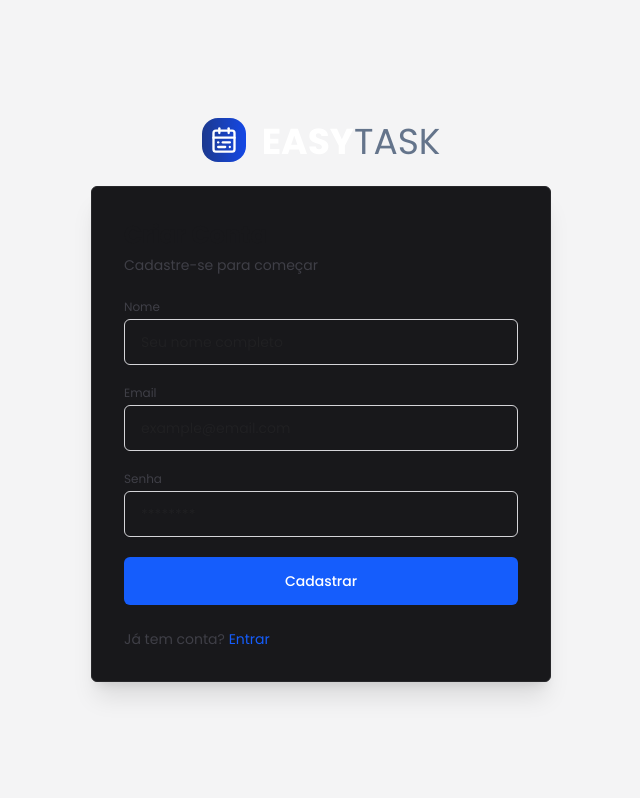
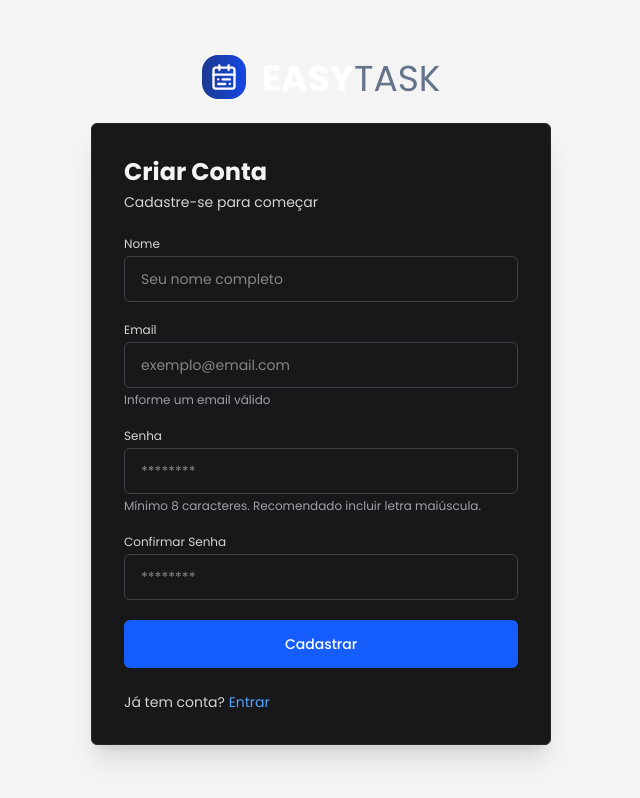
Before and after one commit to appeasytaskmanager/app-taskeasy, a Next.js app: page /auth/register in a window 1280 px wide. Shown: the whole page, without its empty margins (319-959 px from the left). Built offline with nearby package versions, Linux system fonts and the light colour scheme.

Commit message:
validações e integração de dois codigos de cadastro

```diff
--- a/src/app/components/view/auth/register/cadastro.tsx
+++ b/src/app/components/view/auth/register/cadastro.tsx
@@ -6,114 +6,249 @@ import { ArrowRightIcon } from "lucide-react";
 import Link from "next/link";
 import { useState } from "react";
 
+type FormState = {
+  name: string;
+  email: string;
+  password: string;
+  confirmPassword: string;
+};
+
+const emailRegex = /^[^\s@]+@[^\s@]+\.[^\s@]+$/;
+
+const mockExistingEmails = [
+  "admin@example.com",
+  "user@teste.com",
+  "teste@domain.com",
+];
+
+async function checkEmailExists(email: string): Promise<boolean> {
+  await new Promise((r) => setTimeout(r, 700));
+  return mockExistingEmails.includes(email.toLowerCase());
+}
+
 export function Cadastro() {
-  const [name, setNome] = useState("");
-  const [email, setEmail] = useState("");
-  const [password, setPassword] = useState("");
-  const [erro, setErro] = useState("");
+  const [form, setForm] = useState<FormState>({
+    name: "",
+    email: "",
+    password: "",
+    confirmPassword: "",
+  });
 
-  const handleCadastro = async (e: React.FormEvent) => {
+  const [errors, setErrors] = useState<
+    Partial<Record<keyof FormState | "general", string>>
+  >({});
+
+  const [checkingEmail, setCheckingEmail] = useState(false);
+  const [emailAvailable, setEmailAvailable] = useState<boolean | null>(null);
+
+  function handleChange<K extends keyof FormState>(key: K, value: string) {
+    setForm((s) => ({ ...s, [key]: value }));
+    setErrors((e) => ({ ...e, [key]: undefined, general: undefined }));
+    if (key === "email") setEmailAvailable(null);
+  }
+
+  const senhaTemMaiuscula = /[A-Z]/.test(form.password);
+
+  async function validateAll(): Promise<boolean> {
+    const newErrors: typeof errors = {};
+
+    // Nome
+    if (!form.name.trim()) newErrors.name = "Nome é obrigatório.";
+
+    // Email
+    if (!form.email.trim()) {
+      newErrors.email = "Email é obrigatório.";
+    } else if (!emailRegex.test(form.email.trim())) {
+      newErrors.email = "Formato de email inválido.";
+    } else {
+      setCheckingEmail(true);
+      try {
+        const exists = await checkEmailExists(form.email.trim());
+        setEmailAvailable(!exists);
+        if (exists) newErrors.email = "Este email já está cadastrado.";
+      } finally {
+        setCheckingEmail(false);
+      }
+    }
+
+    // Senha
+    if (!form.password) {
+      newErrors.password = "Senha é obrigatória.";
+    } else if (form.password.length < 8) {
+      newErrors.password = "A senha deve ter no mínimo 8 caracteres.";
+    }
+
+    // Confirmar Senha
+    if (form.confirmPassword !== form.password) {
+      newErrors.confirmPassword = "As senhas não coincidem.";
+    }
+
+    setErrors(newErrors);
+    return Object.keys(newErrors).length === 0;
+  }
+
+  async function handleCadastro(e: React.FormEvent) {
     e.preventDefault();
 
-    if (!name || !email || !password) {
-      setErro("É necessário preencher todos os campos.");
-      return;
-    }
+    const ok = await validateAll();
+    if (!ok) return;
 
-    setErro("");
-    const response = JSON.stringify({ name, email, password });
+    try {
+      const response = JSON.stringify({
+        name: form.name,
+        email: form.email,
+        password: form.password,
+      });
+
       const responseApi = await fetch("/api/auth/register", {
         method: "POST",
+        headers: { "Content-Type": "application/json" },
         body: response,
       });
+
       const data = await responseApi.json();
       console.log(data);
-  };
+
+      alert("Cadastro realizado com sucesso!");
+
+      setForm({
+        name: "",
+        email: "",
+        password: "",
+        confirmPassword: "",
+      });
+      setEmailAvailable(null);
+      setErrors({});
+    } catch {
+      setErrors({ general: "Erro ao realizar cadastro. Tente novamente." });
+    }
+  }
 
   return (
     <div className="w-full">
       <LogoEasyTask />
+
       <div className="flex flex-col gap-6 p-8 rounded-md shadow-xl w-[460px] bg-zinc-900 border border-zinc-800">
         <div className="flex flex-col gap-1">
-          <h2 className="text-2xl font-bold  text-zinc-900 dark:text-zinc-100">
-            Criar Conta
-          </h2>
-          <p className="text-sm  text-zinc-700 dark:text-zinc-300">
-            Cadastre-se para começar
-          </p>
+          <h2 className="text-2xl font-bold text-zinc-100">Criar Conta</h2>
+          <p className="text-sm text-zinc-300">Cadastre-se para começar</p>
         </div>
 
         <form onSubmit={handleCadastro} className="flex flex-col gap-5">
-          {/* Campo de nome */}
+          {/* Nome */}
           <div className="flex flex-col gap-1">
-            <label
-              htmlFor="name"
-              className="text-xs text-zinc-700 dark:text-zinc-300"
-            >
-              Nome
-            </label>
+            <label className="text-xs text-zinc-300">Nome</label>
             <input
               type="text"
               placeholder="Seu nome completo"
-              value={name}
-              onChange={(e) => setNome(e.target.value)}
-              className="px-4 py-3 border rounded-md text-sm text-zinc-800 dark:text-zinc-100 dark:bg-zinc-800 border-zinc-300 dark:border-zinc-700 focus:ring-2 ring-blue-500 outline-none"
+              value={form.name}
+              onChange={(e) => handleChange("name", e.target.value)}
+              className="px-4 py-3 border rounded-md text-sm dark:bg-zinc-800 border-zinc-700 text-zinc-100"
             />
+            {errors.name && (
+              <p className="text-xs text-red-500">{errors.name}</p>
+            )}
           </div>
 
-          {/* Campo de email */}
+          {/* Email */}
           <div className="flex flex-col gap-1">
-            <label
-              htmlFor="email"
-              className="text-xs text-zinc-700 dark:text-zinc-300"
-            >
-              Email
-            </label>
+            <label className="text-xs text-zinc-300">Email</label>
             <input
               type="email"
-              placeholder="example@email.com"
-              value={email}
-              onChange={(e) => setEmail(e.target.value)}
-              className="px-4 py-3 border rounded-md text-sm text-zinc-800 dark:text-zinc-100 dark:bg-zinc-800 border-zinc-300 dark:border-zinc-700 focus:ring-2 ring-blue-500 outline-none"
+              placeholder="exemplo@email.com"
+              value={form.email}
+              onChange={(e) => handleChange("email", e.target.value)}
+              onBlur={async () => {
+                if (form.email.trim() && emailRegex.test(form.email.trim())) {
+                  setCheckingEmail(true);
+                  const exists = await checkEmailExists(form.email.trim());
+                  setEmailAvailable(!exists);
+                  if (exists)
+                    setErrors((prev) => ({
+                      ...prev,
+                      email: "Este email já está cadastrado.",
+                    }));
+                  setCheckingEmail(false);
+                }
+              }}
+              className="px-4 py-3 border rounded-md text-sm dark:bg-zinc-800 border-zinc-700 text-zinc-100"
             />
+
+            <p className="text-xs text-zinc-400">
+              {checkingEmail
+                ? "Verificando..."
+                : emailAvailable === true
+                ? "Email disponível"
+                : emailAvailable === false
+                ? "Email já cadastrado"
+                : "Informe um email válido"}
+            </p>
+
+            {errors.email && (
+              <p className="text-xs text-red-500">{errors.email}</p>
+            )}
           </div>
 
-          {/* Campo de senha */}
+          {/* Senha */}
           <div className="flex flex-col gap-1">
-            <label
-              htmlFor="password"
-              className="text-xs text-zinc-700 dark:text-zinc-300"
-            >
-              Senha
-            </label>
+            <label className="text-xs text-zinc-300">Senha</label>
             <input
               type="password"
               placeholder="********"
-              value={password}
-              onChange={(e) => setPassword(e.target.value)}
-              className="px-4 py-3 border rounded-md text-sm text-zinc-800 dark:text-zinc-100 dark:bg-zinc-800 border-zinc-300 dark:border-zinc-700 focus:ring-2 ring-blue-500 outline-none"
+              value={form.password}
+              onChange={(e) => handleChange("password", e.target.value)}
+              className="px-4 py-3 border rounded-md text-sm dark:bg-zinc-800 border-zinc-700 text-zinc-100"
             />
+
+            <p className="text-xs text-zinc-400">
+              Mínimo 8 caracteres. Recomendado incluir letra maiúscula.
+            </p>
+
+            {!senhaTemMaiuscula && form.password.length >= 8 && (
+              <p className="text-xs text-yellow-500">
+                Recomendação: adicione ao menos uma letra maiúscula.
+              </p>
+            )}
+
+            {errors.password && (
+              <p className="text-xs text-red-500">{errors.password}</p>
+            )}
           </div>
 
-          {/* Mensagem de erro */}
-          {erro && <p className="text-xs text-red-500">{erro}</p>}
+          {/* Confirmar senha */}
+          <div className="flex flex-col gap-1">
+            <label className="text-xs text-zinc-300">Confirmar Senha</label>
+            <input
+              type="password"
+              placeholder="********"
+              value={form.confirmPassword}
+              onChange={(e) => handleChange("confirmPassword", e.target.value)}
+              className="px-4 py-3 border rounded-md text-sm dark:bg-zinc-800 border-zinc-700 text-zinc-100"
+            />
+            {errors.confirmPassword && (
+              <p className="text-xs text-red-500">{errors.confirmPassword}</p>
+            )}
+          </div>
 
-          {/* Botão de cadastro */}
+          {/* Erro geral */}
+          {errors.general && (
+            <p className="text-xs text-red-500">{errors.general}</p>
+          )}
+
+          {/* Botão */}
           <Button
             variant="default"
             type="submit"
+            disabled={checkingEmail}
             className="w-full h-12 bg-blue-600 hover:bg-blue-700 text-white cursor-pointer"
           >
             Cadastrar
           </Button>
         </form>
 
-        <p className="text-sm text-zinc-700 dark:text-zinc-300">
+        <p className="text-sm text-zinc-300">
           Já tem conta?{" "}
-          <Link
-            href="/auth/login"
-            className="text-blue-600 dark:text-blue-400 hover:underline"
-          >
+          <Link href="/auth/login" className="text-blue-400 hover:underline">
             Entrar
           </Link>
         </p>
```
Lines whose indentation alone changed are shown as unchanged.
